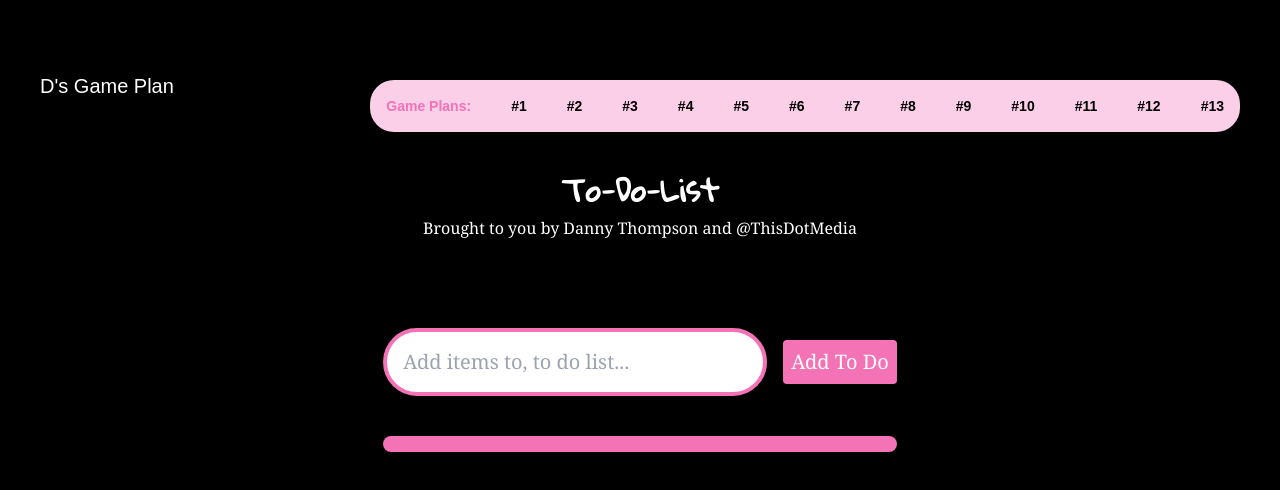
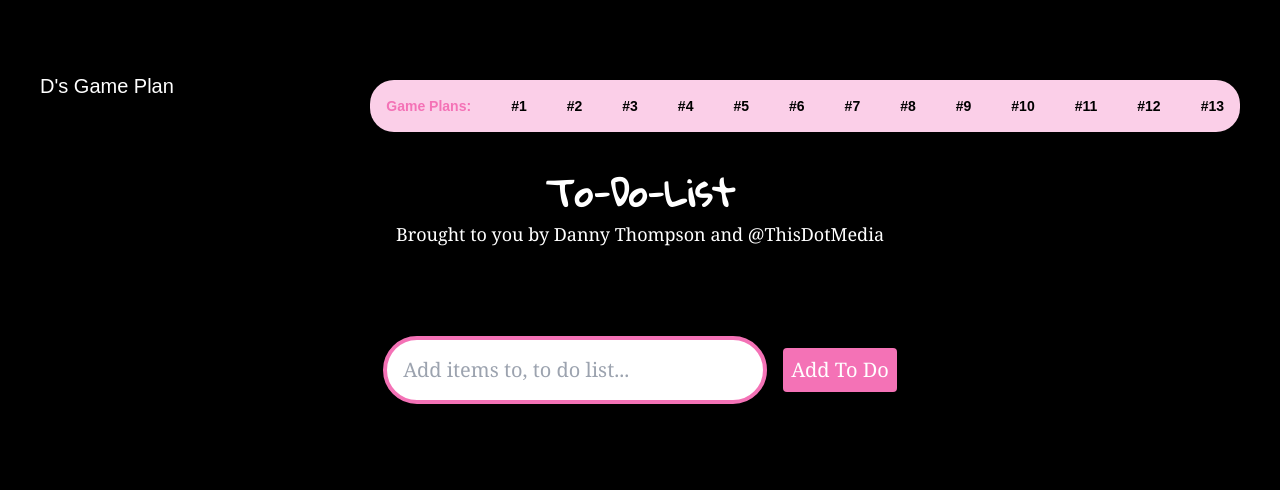
Before and after one commit to Davonne007-TX/game-plan, a React (Vite) app: page /toDo in a window 1280 px wide. Shown: the top 490 px of the page. Built offline with nearby package versions, Linux system fonts and the light colour scheme; a web font is replaced by a local one.

Commit message:
task: remove background color if there is no to do item

```diff
--- a/src/components/more-examples/To-Do-List/ToDo.jsx
+++ b/src/components/more-examples/To-Do-List/ToDo.jsx
@@ -30,12 +30,14 @@ export default function ToDo() {
 
   return (
     <main className="flex-time text-white gap-2 font-serif text-center">
-      <h1 className=" font-bold text-2xl md:text-3xl lg:text-4x font-gloria">
+      <h1 className=" font-bold text-2xl md:text-4xl lg:text-4xl font-gloria">
         To-Do-List
       </h1>
-      <p>Brought to you by Danny Thompson and @ThisDotMedia</p>
+      <p className="text-lg">
+        Brought to you by Danny Thompson and @ThisDotMedia
+      </p>
 
-      <section className="mt-20 bg-pink max-w-5xl text-xl">
+      <section className="mt-20 max-w-5xl text-xl">
         <input
           className="rounded-full w-80 md:w-96 p-4 text-black outline-none border-4 border-pink-400"
           placeholder="Add items to, to do list..."
@@ -48,7 +50,11 @@ export default function ToDo() {
           className="mt-4 md:mt-0 ml-4 bg-pink-400"
         />
 
-        <ul className="text-white bg-pink-400 p-2 mt-10 rounded-lg">
+        <ul
+          className={`text-white p-2 mt-10 rounded-lg ${
+            toDoList.length === 0 ? "" : "bg-pink-400"
+          }`}
+        >
           {toDoList.map((toDo) => (
             <ItemToDo
               key={toDo.id}
```
